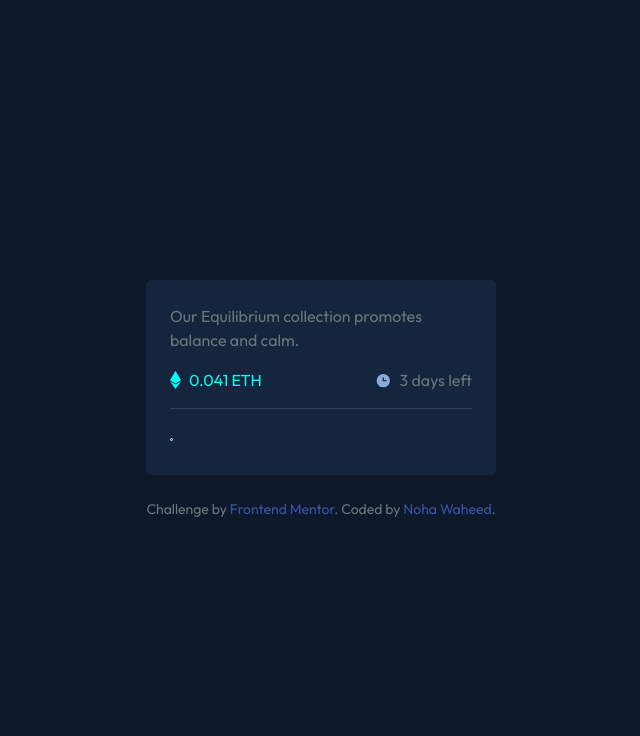
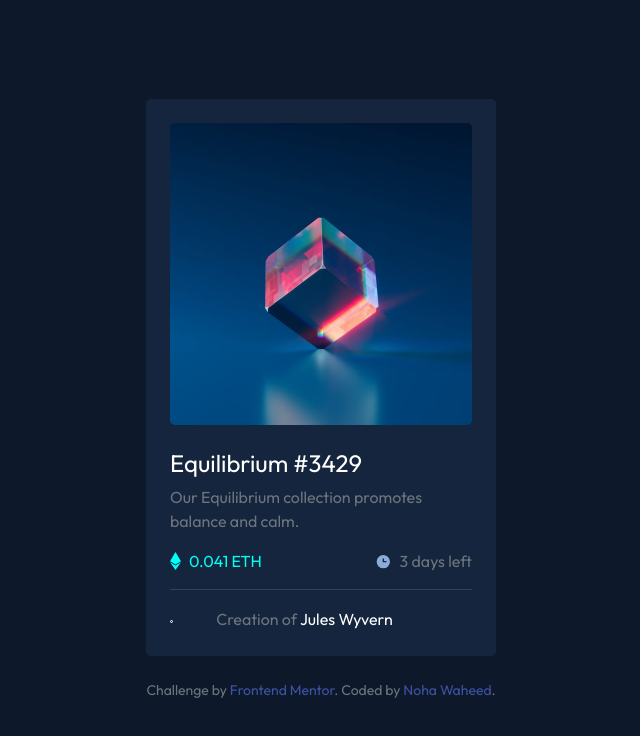
Before and after one commit to nohawaheed/NFT-preview-card-component-challenge-hub, a plain HTML site: page index.html in a window 1280 px wide. Shown: the whole page, without its empty margins (319-959 px from the left). Drawn offline with Linux system fonts and the light colour scheme.

Commit message:
Update index.html

```diff
--- a/index.html
+++ b/index.html
@@ -29,7 +29,7 @@
       <div class="p-4 rounded-3 card-container">
         <div>
           <div class="card-image position-relative">
-            <a href="#" class="text-decoration-none visually-hidden">
+            <a href="#" class="text-decoration-none">
               <img
                 src="images/image-equilibrium.jpg"
                 class="img-fluid rounded-3"
@@ -42,7 +42,7 @@
               <img src="images/icon-view.svg" alt="" aria-hidden="true" />
             </div>
           </div>
-          <a href="#" class="text-decoration-none visually-hidden">
+          <a href="#" class="text-decoration-none">
             <h1 class="text-white pt-4">Equilibrium #3429</h1>
           </a>
           <p class="text-muted">
@@ -70,7 +70,7 @@
             />
           </li>
           <li>
-            <a href="#" class="text-decoration-none visually-hidden">
+            <a href="#" class="text-decoration-none">
               <p class="text-muted m-0 ps-3">
                 Creation of
                 <span class="text-white">Jules Wyvern </span>
```
